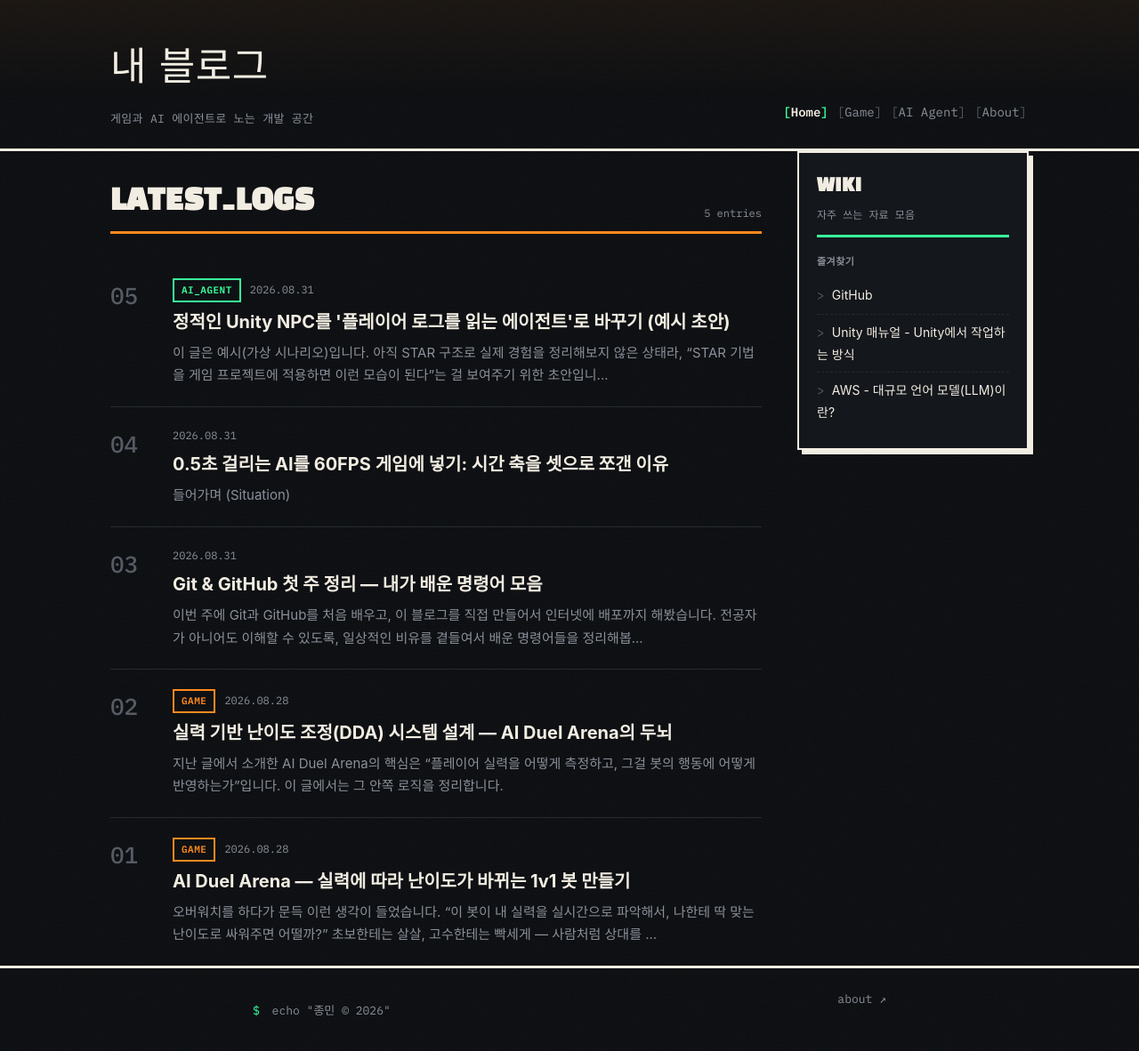
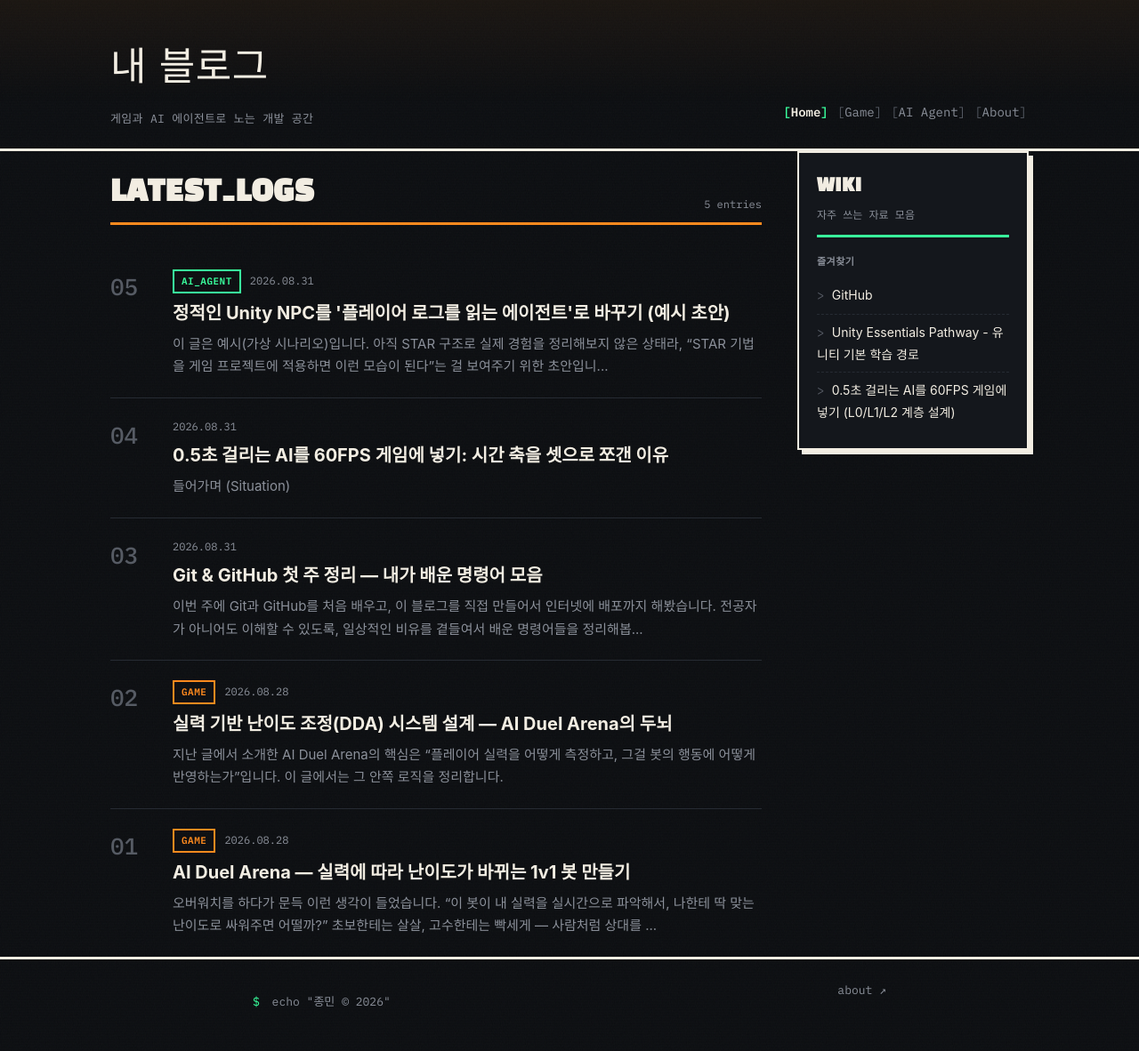
Before and after one commit to Lezo-Jong/my-blog, a Jekyll site: the page built from index.html, in a window 1280 px wide and 1201 px high. Shown: the top 1182 px of the window at 89% size. Built offline with Jekyll 4.4.1, drawn with Linux system fonts in a browser that asks for light colours; some web fonts are replaced; the list of posts is cut into pages by our own code.

Commit message:
재수정

```diff
--- a/_data/links.yml
+++ b/_data/links.yml
@@ -1,11 +1,12 @@
 # 홈페이지 오른쪽 위키(즐겨찾기) 사이드바에 표시되는 링크 목록입니다.
-# category 아래 items에 title / url을 추가하면 바로 반영됩니다. (전부 외부 링크, 새 탭으로 열림)
+# category 아래 items에 title과 함께 url(외부 링크, 새 탭) 또는 post_id(블로그 글, Jekyll이 실제 주소를 찾아 연결)를 넣습니다.
+# post_id는 _posts 파일명에서 날짜를 뺀 부분입니다. (예: _posts/2026-08-31-foo.md -> /2026/08/31/foo)
 
 - category: "즐겨찾기"
   items:
     - title: "GitHub"
       url: "https://github.com/"
-    - title: "Unity 매뉴얼 - Unity에서 작업하는 방식"
-      url: "https://docs.unity3d.com/kr/current/Manual/UnityOverview.html"
-    - title: "AWS - 대규모 언어 모델(LLM)이란?"
-      url: "https://aws.amazon.com/ko/what-is/large-language-model/"
+    - title: "Unity Essentials Pathway - 유니티 기본 학습 경로"
+      url: "https://learn.unity.com/pathway/unity-essentials"
+    - title: "0.5초 걸리는 AI를 60FPS 게임에 넣기 (L0/L1/L2 계층 설계)"
+      post_id: "/2026/08/31/llm-game-agent-latency"
--- a/_includes/wiki-sidebar.html
+++ b/_includes/wiki-sidebar.html
@@ -8,7 +8,12 @@
     <h3 class="wiki-group-title">{{ group.category }}</h3>
     <ul class="wiki-links">
       {% for link in group.items %}
-      <li><a href="{{ link.url }}" target="_blank" rel="noopener noreferrer">{{ link.title }}</a></li>
+      {% if link.post_id %}
+        {% assign linked_post = site.posts | where: "id", link.post_id | first %}
+        <li><a href="{{ linked_post.url | relative_url }}">{{ link.title }}</a></li>
+      {% else %}
+        <li><a href="{{ link.url }}" target="_blank" rel="noopener noreferrer">{{ link.title }}</a></li>
+      {% endif %}
       {% endfor %}
     </ul>
   </div>
--- a/assets/css/style.css
+++ b/assets/css/style.css
@@ -187,7 +187,7 @@ main { position: relative; z-index: 3; padding: 48px 0 90px; }
   margin-bottom: 28px;
   /* 제목 텍스트는 위쪽 여백(padding-top)으로 아래로 내리고,
      그 아래 선(border-bottom)은 글자와 붙도록 padding-bottom을 줄인다 */
-  padding-top: 30px;
+  padding-top: 20px;
   padding-bottom: 6px;
   border-bottom: 3px solid var(--accent-game);
 }
```
